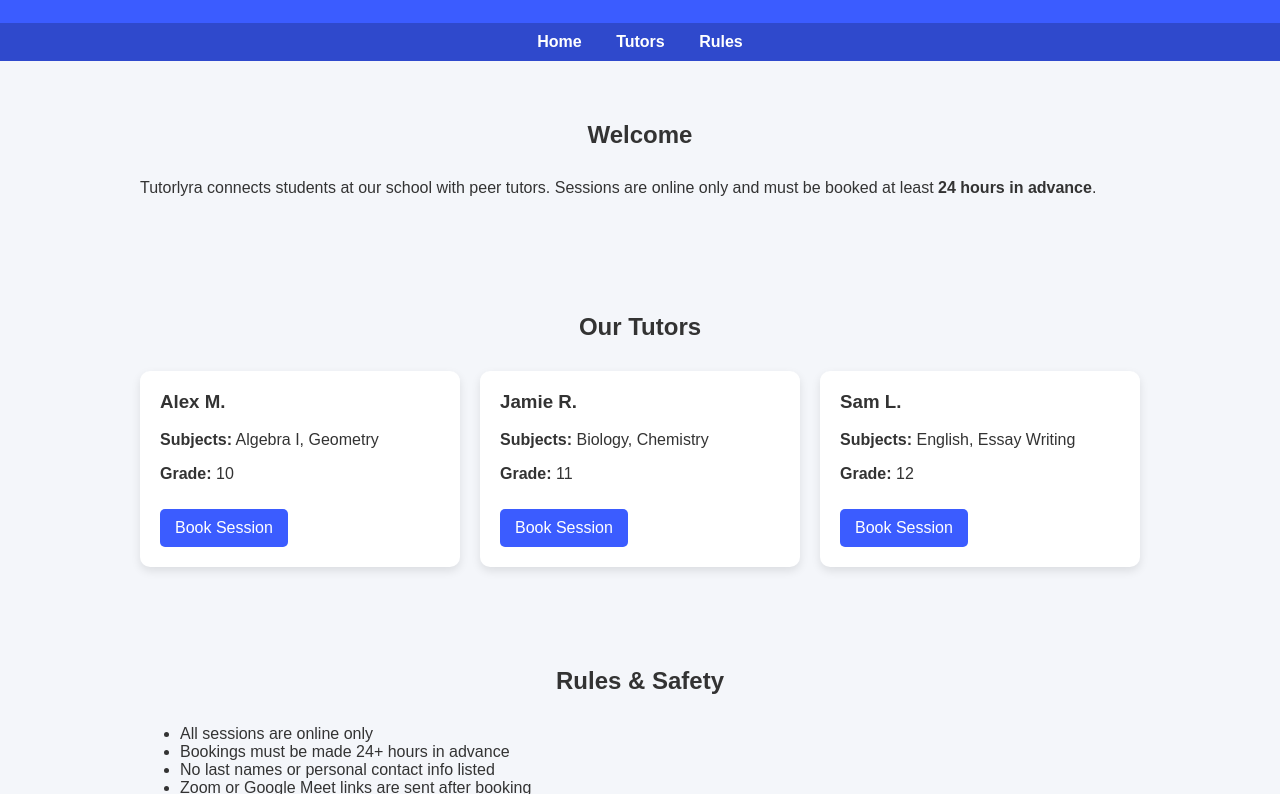
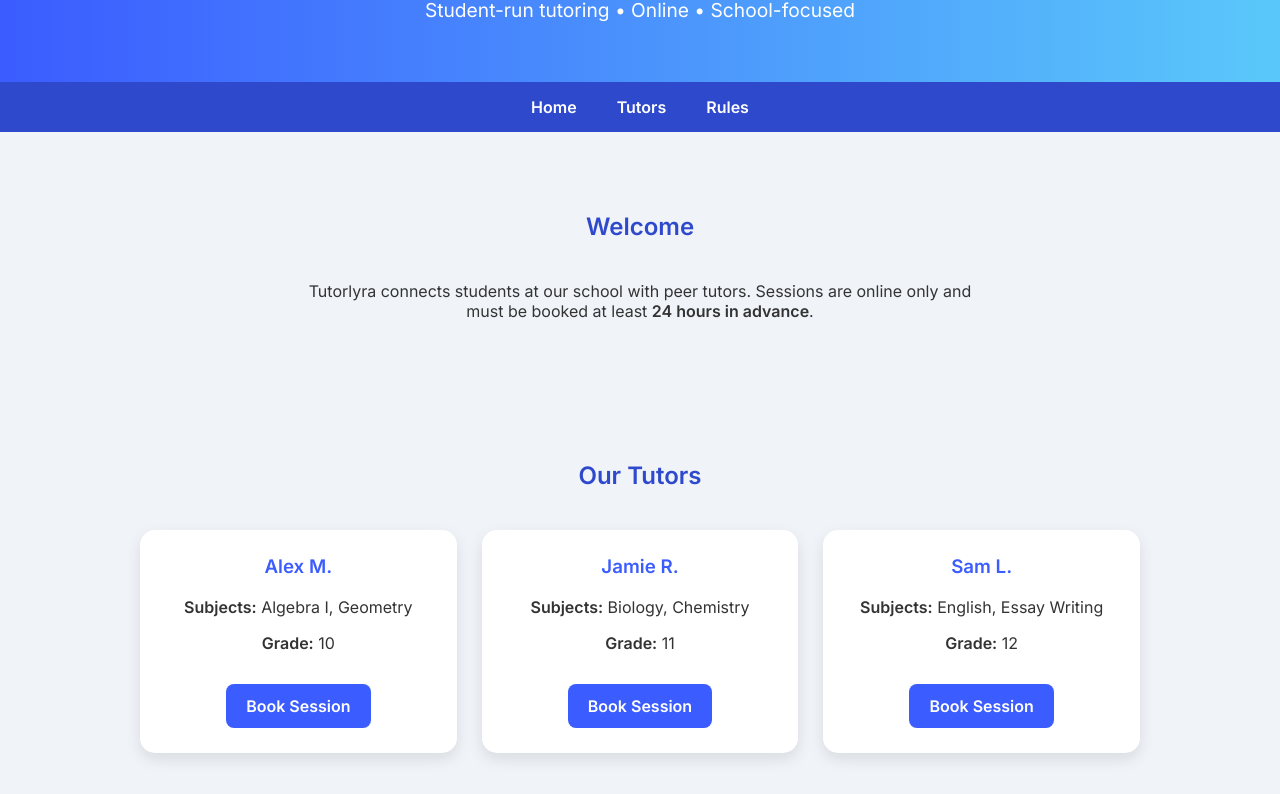
Before and after one commit to pvrsudeep/tutoring-website, a plain HTML site: page index.html in a window 1280 px wide. Shown: the part 131-925 px from the top of the page. Drawn offline with Linux system fonts and the light colour scheme.

Commit message:
Update index.html

```diff
--- a/index.html
+++ b/index.html
@@ -2,86 +2,158 @@
 <html lang="en">
 <head>
   <meta charset="UTF-8">
-  <title>Tutors For Tots</title>
+  <meta name="viewport" content="width=device-width, initial-scale=1.0">
+  <title>Tutorlyra</title>
+
+  <!-- Google Font -->
+  <link href="https://fonts.googleapis.com/css2?family=Inter:wght@400;600&display=swap" rel="stylesheet">
+
   <style>
+    /* ---------- Global Styles ---------- */
     body {
-      font-family: Arial, sans-serif;
+      font-family: 'Inter', sans-serif;
       margin: 0;
-      background: #f4f6fa;
+      background: #f0f4f8;
       color: #333;
+      scroll-behavior: smooth;
     }
 
+    a {
+      text-decoration: none;
+      color: inherit;
+      transition: all 0.3s ease;
+    }
+
+    /* ---------- Header ---------- */
     header {
-      background: #3b5cff;
+      background: linear-gradient(90deg, #3b5cff, #5ac8fa);
       color: white;
-      padding: 20px;
+      padding: 60px 20px;
       text-align: center;
     }
 
+    header h1 {
+      margin: 0;
+      font-size: 3rem;
+    }
+
+    header p {
+      margin: 10px 0 0;
+      font-size: 1.2rem;
+    }
+
+    /* ---------- Navigation ---------- */
     nav {
       background: #2f49cc;
-      padding: 10px;
-      text-align: center;
+      display: flex;
+      justify-content: center;
+      padding: 15px;
+      position: sticky;
+      top: 0;
+      z-index: 100;
     }
 
     nav a {
       color: white;
-      margin: 0 15px;
-      text-decoration: none;
-      font-weight: bold;
+      margin: 0 20px;
+      font-weight: 600;
     }
 
+    nav a:hover {
+      color: #ffd700;
+    }
+
+    /* ---------- Sections ---------- */
     section {
-      padding: 40px;
+      padding: 60px 20px;
       max-width: 1000px;
       margin: auto;
+      opacity: 0;
+      transform: translateY(20px);
+      transition: all 0.6s ease;
+    }
+
+    section.visible {
+      opacity: 1;
+      transform: translateY(0);
     }
 
     h2 {
       text-align: center;
-      margin-bottom: 30px;
+      margin-bottom: 40px;
+      color: #2f49cc;
     }
 
+    /* ---------- Tutors Grid ---------- */
     .tutors {
       display: grid;
       grid-template-columns: repeat(auto-fit, minmax(250px, 1fr));
-      gap: 20px;
+      gap: 25px;
     }
 
     .tutor-card {
       background: white;
-      border-radius: 10px;
-      padding: 20px;
-      box-shadow: 0 4px 10px rgba(0,0,0,0.1);
+      border-radius: 15px;
+      padding: 25px;
+      box-shadow: 0 6px 15px rgba(0,0,0,0.1);
+      text-align: center;
+      transition: transform 0.3s ease, box-shadow 0.3s ease;
+    }
+
+    .tutor-card:hover {
+      transform: translateY(-8px);
+      box-shadow: 0 15px 25px rgba(0,0,0,0.2);
     }
 
     .tutor-card h3 {
       margin-top: 0;
+      color: #3b5cff;
     }
 
     .tutor-card a {
       display: inline-block;
-      margin-top: 10px;
-      padding: 10px 15px;
+      margin-top: 15px;
+      padding: 12px 20px;
       background: #3b5cff;
       color: white;
-      text-decoration: none;
-      border-radius: 5px;
+      border-radius: 8px;
+      font-weight: 600;
+      transition: all 0.3s ease;
     }
 
     .tutor-card a:hover {
       background: #2f49cc;
+      transform: translateY(-2px);
     }
 
+    /* ---------- Rules List ---------- */
+    ul {
+      list-style: disc inside;
+      line-height: 1.8;
+      font-size: 1.1rem;
+    }
+
+    /* ---------- Footer ---------- */
     footer {
       background: #222;
       color: white;
       text-align: center;
-      padding: 20px;
+      padding: 30px 20px;
       margin-top: 40px;
+    }
+
+    /* ---------- Responsive ---------- */
+    @media (max-width: 600px){
+      header h1 {
+        font-size: 2rem;
+      }
+      nav a {
+        margin: 0 10px;
+      }
     }
   </style>
 </head>
+
 <body>
 
 <header>
@@ -95,51 +167,43 @@
   <a href="#rules">Rules</a>
 </nav>
 
-<section id="home">
+<section id="home" class="section">
   <h2>Welcome</h2>
-  <p>
-    Tutorlyra connects students at our school with peer tutors.
-    Sessions are online only and must be booked at least
+  <p style="text-align:center; max-width:700px; margin:auto;">
+    Tutorlyra connects students at our school with peer tutors. Sessions are online only and must be booked at least
     <strong>24 hours in advance</strong>.
   </p>
 </section>
 
-<section id="tutors">
+<section id="tutors" class="section">
   <h2>Our Tutors</h2>
-
   <div class="tutors">
 
     <div class="tutor-card">
       <h3>Alex M.</h3>
       <p><strong>Subjects:</strong> Algebra I, Geometry</p>
       <p><strong>Grade:</strong> 10</p>
-      <a href="https://calendar.google.com/" target="_blank">
-        Book Session
-      </a>
+      <a href="https://calendar.google.com/" target="_blank">Book Session</a>
     </div>
 
     <div class="tutor-card">
       <h3>Jamie R.</h3>
       <p><strong>Subjects:</strong> Biology, Chemistry</p>
       <p><strong>Grade:</strong> 11</p>
-      <a href="https://calendar.google.com/" target="_blank">
-        Book Session
-      </a>
+      <a href="https://calendar.google.com/" target="_blank">Book Session</a>
     </div>
 
     <div class="tutor-card">
       <h3>Sam L.</h3>
       <p><strong>Subjects:</strong> English, Essay Writing</p>
       <p><strong>Grade:</strong> 12</p>
-      <a href="https://calendar.google.com/" target="_blank">
-        Book Session
-      </a>
+      <a href="https://calendar.google.com/" target="_blank">Book Session</a>
     </div>
 
   </div>
 </section>
 
-<section id="rules">
+<section id="rules" class="section">
   <h2>Rules & Safety</h2>
   <ul>
     <li>All sessions are online only</li>
@@ -154,5 +218,19 @@
   <p>© 2025 Tutorlyra • Student-run tutoring</p>
 </footer>
 
+<script>
+  // Scroll-trigger fade-in animation
+  const sections = document.querySelectorAll('.section');
+  const observer = new IntersectionObserver(entries => {
+    entries.forEach(entry => {
+      if(entry.isIntersecting){
+        entry.target.classList.add('visible');
+      }
+    });
+  }, { threshold: 0.1 });
+
+  sections.forEach(section => observer.observe(section));
+</script>
+
 </body>
 </html>
```
